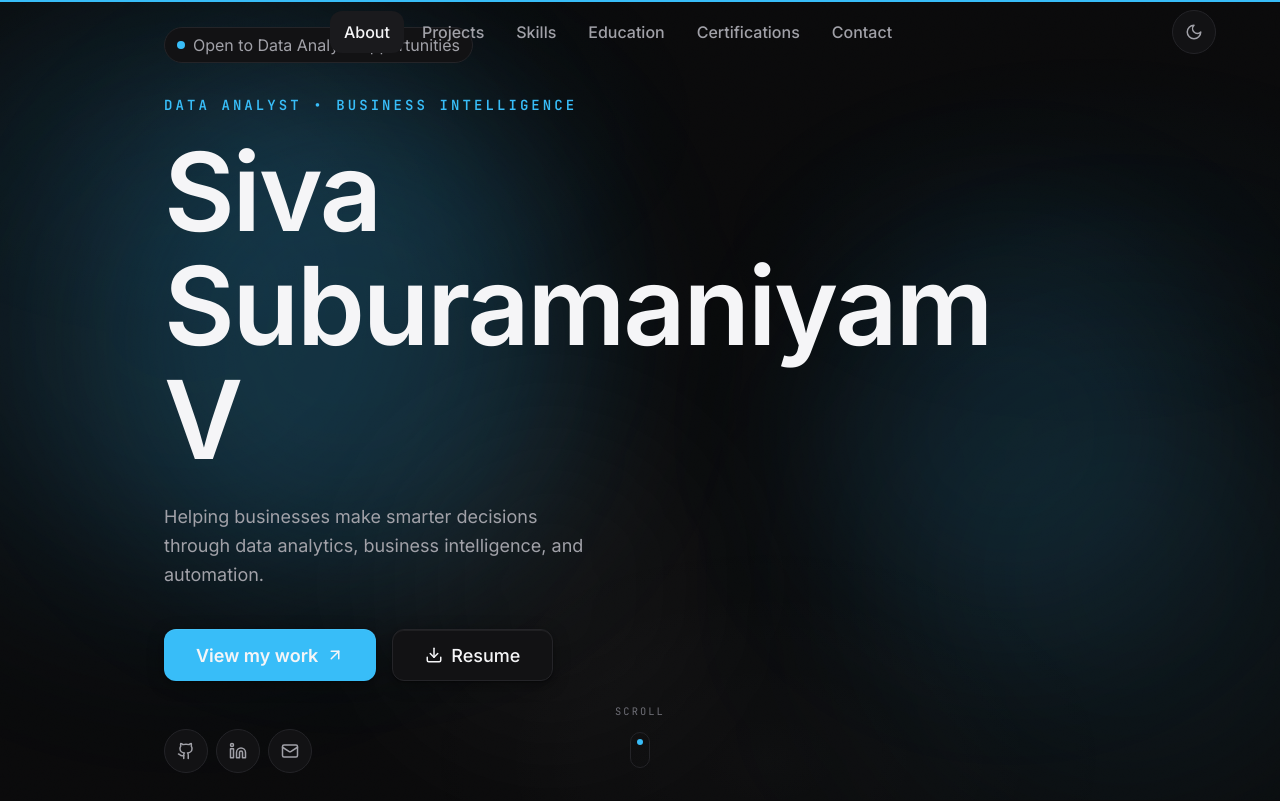
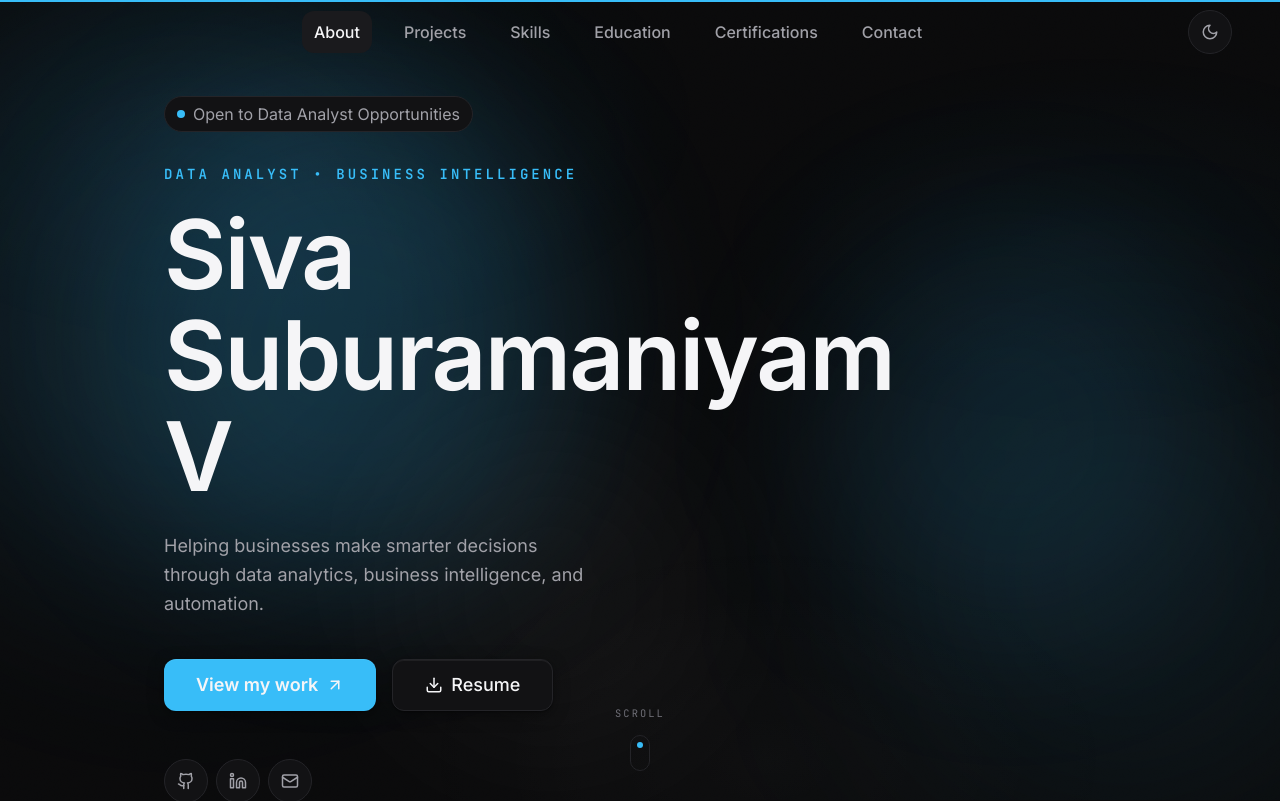
Before and after one commit to siva-progy/Siva-V-Portfolio, a Next.js app: page / in a window 1280 px wide. Shown: the top 801 px of the page. Built offline with nearby package versions, Linux system fonts and the light colour scheme.

Commit message:
Minor Changes in HEader

```diff
--- a/src/components/layout/Navbar.tsx
+++ b/src/components/layout/Navbar.tsx
@@ -46,7 +46,7 @@ export function Navbar() {
           "fixed inset-x-0 top-0 z-50 transition-all duration-300",
         )}
       >
-        <div className="mx-auto flex h-16 max-w-[1280px] items-center justify-between px-[clamp(1.25rem,5vw,4rem)]">
+        <div className="mx-auto flex h-16 max-w-[1440px] items-center justify-between px-8 xl:px-12">
           <div
             className={cn(
               "absolute inset-0 -z-10 transition-all duration-300",
@@ -73,7 +73,7 @@ export function Navbar() {
           {/* Desktop nav */}
           <nav
             aria-label="Primary"
-            className="hidden items-center gap-1 lg:flex"
+            className="hidden items-center gap-3 xl:gap-5 lg:flex"
           >
             {navItems.map((item) => {
               const id = item.href.replace("#", "");
@@ -84,10 +84,10 @@ export function Navbar() {
                   href={item.href}
                   aria-current={isActive ? "true" : undefined}
                   className={cn(
-                    "relative rounded-md px-3.5 py-2 text-caption font-medium transition-colors focus-visible:outline-2 focus-visible:outline-offset-2 focus-visible:outline-accent",
-                    isActive
-                      ? "text-text"
-                      : "text-muted hover:text-text",
+                   "relative rounded-md px-2.5 xl:px-3 py-2 text-caption font-medium transition-colors focus-visible:outline-2 focus-visible:outline-offset-2 focus-visible:outline-accent",
+                      isActive
+                        ? "text-text"
+                        : "text-muted hover:text-text",
                   )}
                 >
                   {isActive && (
--- a/src/components/sections/Hero.tsx
+++ b/src/components/sections/Hero.tsx
@@ -65,7 +65,7 @@ export function Hero() {
       ref={ref}
       id="hero"
       aria-label="Introduction"
-      className="relative flex min-h-svh items-center overflow-hidden"
+      className="relative flex min-h-svh items-center overflow-hidden pt-24"
     >
       {/* Ambient depth layers (decorative, mouse-parallax, aria-hidden) */}
       <BackgroundLayers />
@@ -100,7 +100,7 @@ export function Hero() {
             {/* Name — editorial display type */}
             <motion.h1
               variants={item}
-              className="mt-5 text-[clamp(3.8rem,9vw,6.8rem)] font-semibold leading-[1.05] tracking-[-0.02em] text-text text-balance"
+              className="mt-5 max-w-[12ch] text-6xl md:text-7xl lg:text-8xl font-semibold leading-[1.05] tracking-[-0.02em] text-text"
             >
               {profile.name}
             </motion.h1>
```
